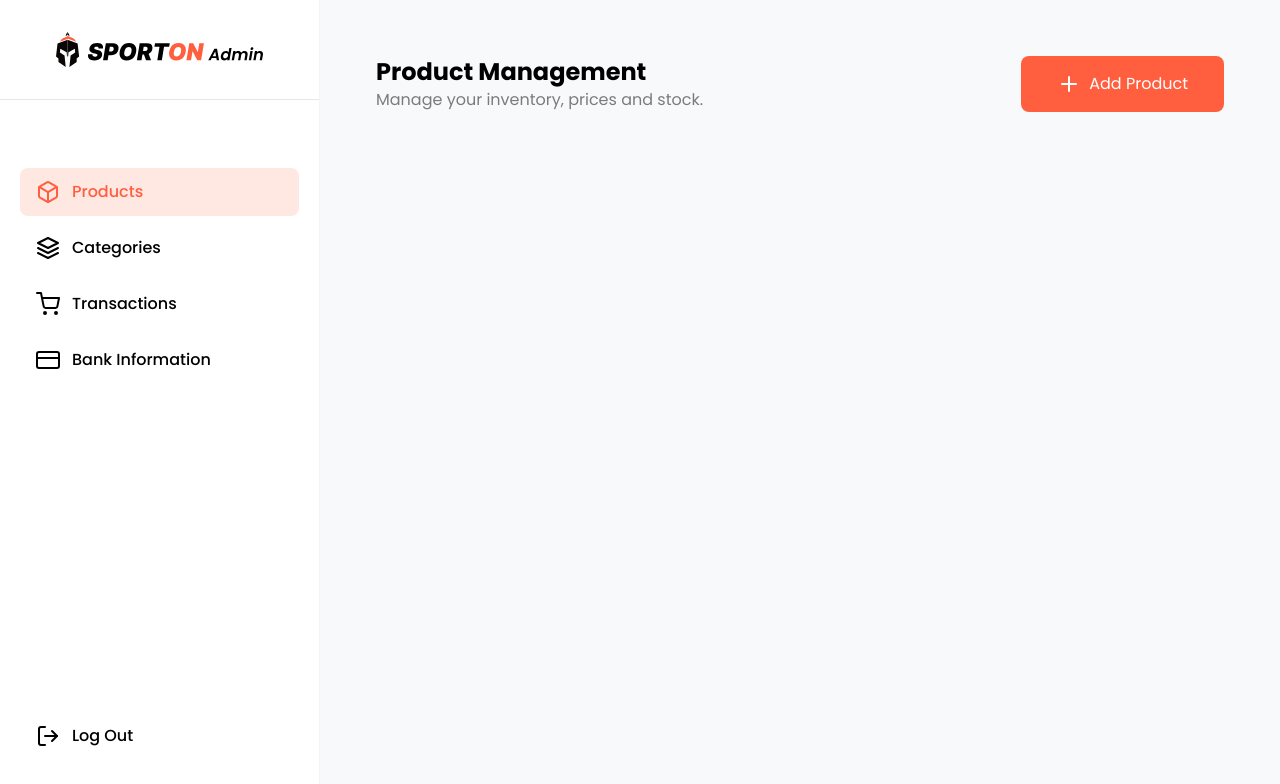
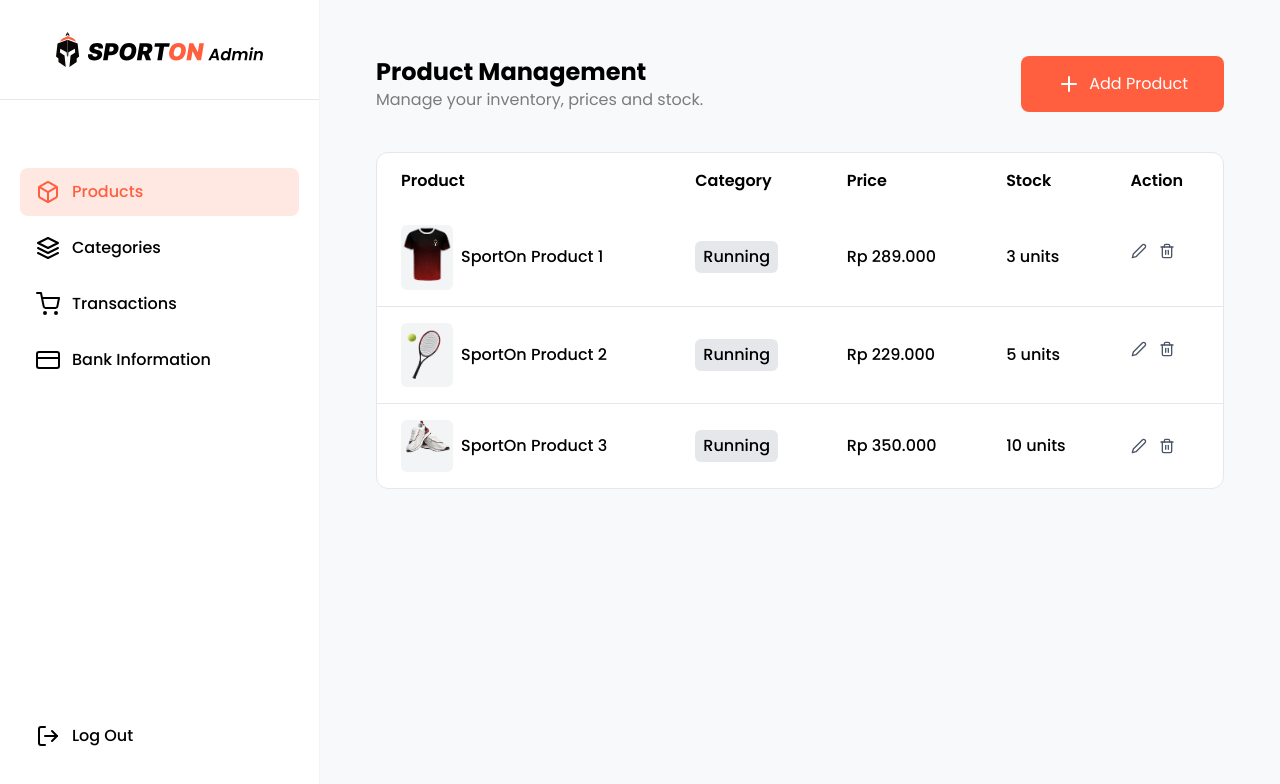
Before and after one commit to verenjessica673/sporton-fe-vercel-deploy, a Next.js app: page /admin/products in a window 1280 px wide. Shown: the top 784 px of the page. Built offline with nearby package versions, Linux system fonts and the light colour scheme.

Commit message:
dashboard2

```diff
--- a/app/(dashboard)/admin/products/page.tsx
+++ b/app/(dashboard)/admin/products/page.tsx
@@ -3,6 +3,7 @@
 import Button from "@/app/(landing)/components/ui/button";
 import { FiPlus } from "react-icons/fi";
 import { useState } from "react";
+import ProductTable from "../../components/products/product-table";
 
 const ProductManagement = () => {
   const [isOpen, setIsOpen] = useState(false);
@@ -23,6 +24,7 @@ const ProductManagement = () => {
           Add Product
         </Button>
       </div>
+        <ProductTable/>
     </div>
   );
 };
--- /dev/null
+++ b/app/(dashboard)/components/products/product-modal.tsx
@@ -0,0 +1,11 @@
+import Modal from "../ui/modal"
+
+const productModal = () => {
+    return (
+        <Modal isOpen={isOpen} onClose={onclose} title="Add New Product" >
+            <h5 className="">IniModal</h5>
+        </Modal>
+    )
+}
+
+export default productModal
--- /dev/null
+++ b/app/(dashboard)/components/products/product-table.tsx
@@ -0,0 +1,72 @@
+import priceFormat from "@/app/utils/price";
+import Image from "next/image";
+import { FiEdit2, FiTrash2 } from "react-icons/fi";
+
+const productData = [
+  {
+    name: "SportOn Product 1",
+    imageUrl: "/img/Product/product-1.png",
+    category: "Running",
+    price: 289000,
+    stock: 3,
+  },
+  {
+    name: "SportOn Product 2",
+    imageUrl: "/img/Product/product-2.png",
+    category: "Running",
+    price: 229000,
+    stock: 5,
+  },
+  {
+    name: "SportOn Product 3",
+    imageUrl: "/img/Product/product-3.png",
+    category: "Running",
+    price: 350000,
+    stock: 10,
+  },
+];
+
+const ProductTable = () => {
+    return (
+        <div className="bg-white rounded-xl border border-gray-200">
+            <table className="w-full text-left border-collapse">
+                <thead className="">
+                    <tr className="border-d border-gray-200">
+                        <th className="px-6 py-4 font-semibold">Product</th>
+                        <th className="px-6 py-4 font-semibold">Category</th>
+                        <th className="px-6 py-4 font-semibold">Price</th>
+                        <th className="px-6 py-4 font-semibold">Stock</th>
+                        <th className="px-6 py-4 font-semibold">Action</th>
+                    </tr>
+                </thead>
+                <tbody>
+                    {productData.map((data, index) => (
+                        <tr key={index} className="border-b border-gray-200 last:border-b-0">
+                            <td className="px-6 py-4 font-medium">
+                                <div className="flex gap-2 items-center">
+                                    <div className="aspect-square bg-gray-100 rounded-md">
+                                        <Image src={data.imageUrl} width={52} height={52} alt={data.name}/>
+                                    </div>
+                                    <span>{data.name}</span>
+                                </div>
+                            </td>
+                            <td className="px-6 py-4 font-medium">
+                                <div className="rounded-md bg-gray-200 px-2 py-1 w-fit">
+                                    {data.category}
+                                </div>
+                            </td>
+                            <td className="px-6 py-4 font-medium">{priceFormat(data.price)}</td>
+                            <td className="px-6 py-4 font-medium">{data.stock} units</td>
+                            <td className="px-6 py-8.5 flex items-center gap-3 text-gray-600">
+                                <button><FiEdit2/></button>
+                                <button><FiTrash2/></button>
+                            </td>
+                        </tr>
+                    ))}
+                </tbody>
+            </table>
+        </div>
+    )
+}
+
+export default ProductTable
--- /dev/null
+++ b/app/(dashboard)/components/ui/modal.tsx
@@ -0,0 +1,29 @@
+import { FiX } from "react-icons/fi";
+
+type TModalProps = {
+    isOpen: boolean;
+    onClose: () => void;
+    title: string
+    children: React.ReactNode;
+};
+
+const Modal = ({isOpen, onClose, title, children}: TModalProps) => {
+    if (!isOpen) return null;
+
+    return (
+      <div className="fixed inset-0 z-50 flex items-center justify-center p-4">
+            <div className="absolute bg-black/50 backdrop-blur-sm transition-opacity"
+            onClick={onClose}
+            ></div>
+        <div className="relative bg-white rounded-xl w-full max-w-2xl shadow-xl">
+            <div className="flex justify-between items-center p-7 border-b border-gray-200">
+                <h3 className="font-semibold text-xl">{title}</h3>
+                <button onClick={onClose} className="p-4 rounded-full hover:bg-gray-100"><FiX size={24}/></button>
+            </div>
+            <div className="p-7">{children}</div>
+        </div>
+      </div>
+    )
+}
+
+export default Modal;
```
